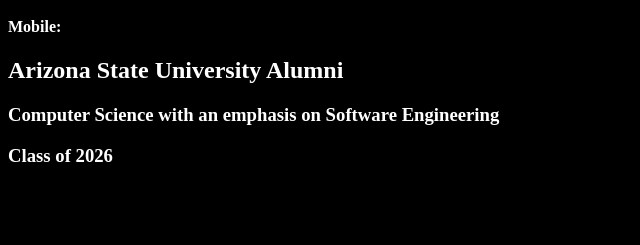
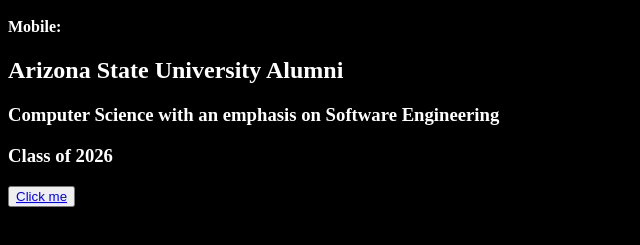
Before and after one commit to aavila02/aavila02.github.io, a plain HTML site: page index.html in a window 1280 px wide. Shown: the part 101-346 px from the top of the page, without its empty margins (0-640 px from the left). Drawn offline with Linux system fonts and the light colour scheme.

Commit message:
Update index.html

```diff
--- a/index.html
+++ b/index.html
@@ -11,5 +11,10 @@
   <h2>Arizona State University Alumni</h2>
   <h3>Computer Science with an emphasis on Software Engineering</h3>
   <h3>Class of 2026</h3>
+
+  <button>
+  <a href="https://www.example.com" target="_blank">Click me</a>
+</button>
+
 </body>
 </html>
```
